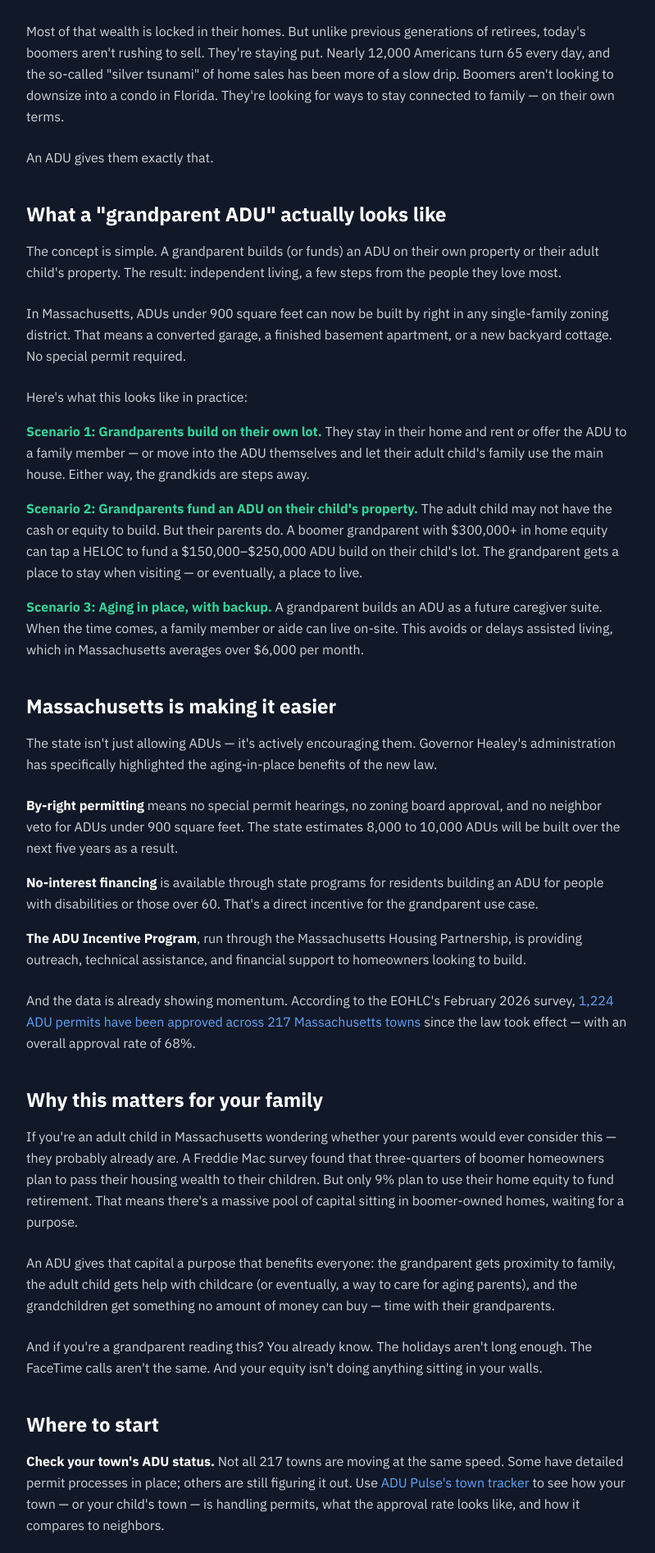
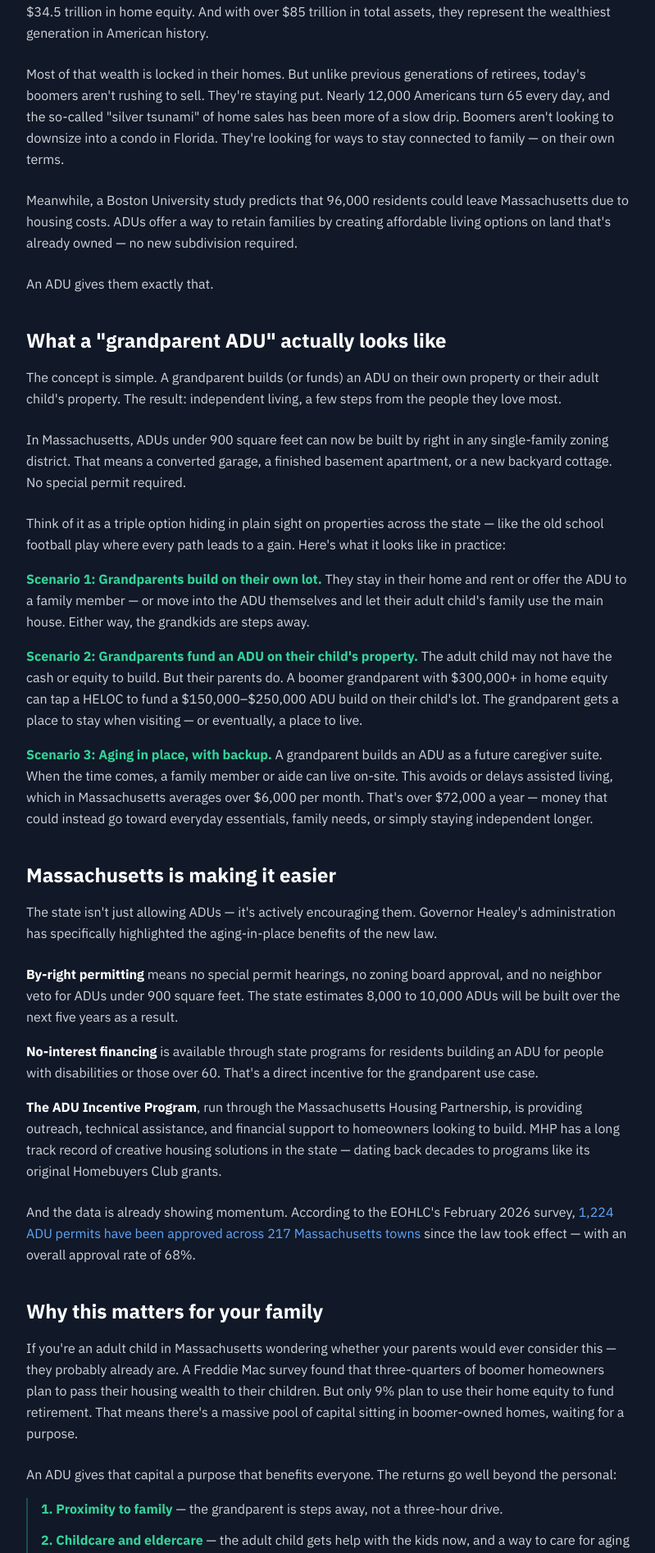
Before and after one commit to atwoodcollects/adupulse, a Next.js app: page /blog/grandparent-adu-massachusetts in a window 1280 px wide. Shown: the part 883-2777 px from the top of the page at 82% size, without its empty margins (240-1039 px from the left). Built offline with nearby package versions, Linux system fonts and the light colour scheme.

Commit message:
Update grandparent ADU blog with Bill's feedback + club/builders links

```diff
--- a/src/app/blog/grandparent-adu-massachusetts/page.tsx
+++ b/src/app/blog/grandparent-adu-massachusetts/page.tsx
@@ -43,7 +43,7 @@ export default function GrandparentADUMassachusetts() {
           </p>
 
           <p className="text-gray-300 leading-relaxed mb-6">
-            In Massachusetts, that conversation is turning into construction permits.
+            It's not a hypothetical. According to the National Association of Realtors, the number one reason Americans move is to be closer to family. And in Massachusetts, that conversation is turning into construction permits — in an estimated 900,000 backyards across the Commonwealth.
           </p>
 
           <p className="text-gray-300 leading-relaxed mb-8">
@@ -60,6 +60,10 @@ export default function GrandparentADUMassachusetts() {
             Most of that wealth is locked in their homes. But unlike previous generations of retirees, today's boomers aren't rushing to sell. They're staying put. Nearly 12,000 Americans turn 65 every day, and the so-called "silver tsunami" of home sales has been more of a slow drip. Boomers aren't looking to downsize into a condo in Florida. They're looking for ways to stay connected to family — on their own terms.
           </p>
 
+          <p className="text-gray-300 leading-relaxed mb-6">
+            Meanwhile, a Boston University study predicts that 96,000 residents could leave Massachusetts due to housing costs. ADUs offer a way to retain families by creating affordable living options on land that's already owned — no new subdivision required.
+          </p>
+
           <p className="text-gray-300 leading-relaxed mb-8">
             An ADU gives them exactly that.
           </p>
@@ -74,7 +78,9 @@ export default function GrandparentADUMassachusetts() {
             In Massachusetts, ADUs under 900 square feet can now be built by right in any single-family zoning district. That means a converted garage, a finished basement apartment, or a new backyard cottage. No special permit required.
           </p>
 
-          <p className="text-gray-300 leading-relaxed mb-4">Here's what this looks like in practice:</p>
+          <p className="text-gray-300 leading-relaxed mb-4">
+            Think of it as a triple option hiding in plain sight on properties across the state — like the old school football play where every path leads to a gain. Here's what it looks like in practice:
+          </p>
 
           <p className="text-gray-300 leading-relaxed mb-4">
             <strong className="text-emerald-400">Scenario 1: Grandparents build on their own lot.</strong> They stay in their home and rent or offer the ADU to a family member — or move into the ADU themselves and let their adult child's family use the main house. Either way, the grandkids are steps away.
@@ -85,7 +91,7 @@ export default function GrandparentADUMassachusetts() {
           </p>
 
           <p className="text-gray-300 leading-relaxed mb-8">
-            <strong className="text-emerald-400">Scenario 3: Aging in place, with backup.</strong> A grandparent builds an ADU as a future caregiver suite. When the time comes, a family member or aide can live on-site. This avoids or delays assisted living, which in Massachusetts averages over $6,000 per month.
+            <strong className="text-emerald-400">Scenario 3: Aging in place, with backup.</strong> A grandparent builds an ADU as a future caregiver suite. When the time comes, a family member or aide can live on-site. This avoids or delays assisted living, which in Massachusetts averages over $6,000 per month. That's over $72,000 a year — money that could instead go toward everyday essentials, family needs, or simply staying independent longer.
           </p>
 
           <h2 className="text-2xl font-bold text-white mt-10 mb-4">Massachusetts is making it easier</h2>
@@ -103,7 +109,7 @@ export default function GrandparentADUMassachusetts() {
           </p>
 
           <p className="text-gray-300 leading-relaxed mb-6">
-            <strong className="text-white">The ADU Incentive Program</strong>, run through the Massachusetts Housing Partnership, is providing outreach, technical assistance, and financial support to homeowners looking to build.
+            <strong className="text-white">The ADU Incentive Program</strong>, run through the Massachusetts Housing Partnership, is providing outreach, technical assistance, and financial support to homeowners looking to build. MHP has a long track record of creative housing solutions in the state — dating back decades to programs like its original Homebuyers Club grants.
           </p>
 
           <p className="text-gray-300 leading-relaxed mb-8">
@@ -116,9 +122,27 @@ export default function GrandparentADUMassachusetts() {
             If you're an adult child in Massachusetts wondering whether your parents would ever consider this — they probably already are. A Freddie Mac survey found that three-quarters of boomer homeowners plan to pass their housing wealth to their children. But only 9% plan to use their home equity to fund retirement. That means there's a massive pool of capital sitting in boomer-owned homes, waiting for a purpose.
           </p>
 
-          <p className="text-gray-300 leading-relaxed mb-6">
-            An ADU gives that capital a purpose that benefits everyone: the grandparent gets proximity to family, the adult child gets help with childcare (or eventually, a way to care for aging parents), and the grandchildren get something no amount of money can buy — time with their grandparents.
+          <p className="text-gray-300 leading-relaxed mb-4">
+            An ADU gives that capital a purpose that benefits everyone. The returns go well beyond the personal:
           </p>
+
+          <div className="space-y-3 mb-6 pl-4 border-l-2 border-emerald-400/30">
+            <p className="text-gray-300 leading-relaxed">
+              <strong className="text-emerald-400">1. Proximity to family</strong> — the grandparent is steps away, not a three-hour drive.
+            </p>
+            <p className="text-gray-300 leading-relaxed">
+              <strong className="text-emerald-400">2. Childcare and eldercare</strong> — the adult child gets help with the kids now, and a way to care for aging parents later.
+            </p>
+            <p className="text-gray-300 leading-relaxed">
+              <strong className="text-emerald-400">3. Time with grandchildren</strong> — something no amount of money can buy.
+            </p>
+            <p className="text-gray-300 leading-relaxed">
+              <strong className="text-emerald-400">4. Property value</strong> — an ADU adds real ROI to an existing asset, increasing the home's long-term worth.
+            </p>
+            <p className="text-gray-300 leading-relaxed">
+              <strong className="text-emerald-400">5. Health and longevity</strong> — studies consistently show that grandparents who live near family and stay socially engaged experience better health outcomes and added vitality.
+            </p>
+          </div>
 
           <p className="text-gray-300 leading-relaxed mb-8">
             And if you're a grandparent reading this? You already know. The holidays aren't long enough. The FaceTime calls aren't the same. And your equity isn't doing anything sitting in your walls.
@@ -138,8 +162,16 @@ export default function GrandparentADUMassachusetts() {
             <strong className="text-white">Understand the costs.</strong> Detached ADUs in Massachusetts typically range from $150,000 to $400,000. Attached conversions (basement, garage) can come in between $80,000 and $200,000. ADU Pulse's <Link href="/estimate" className="text-blue-400 hover:underline">cost estimator</Link> can give you a rough sense based on real permit data.
           </p>
 
+          <p className="text-gray-300 leading-relaxed mb-4">
+            <strong className="text-white">Save money by building together.</strong> You're probably not the only family in your town thinking about this. ADU Pulse's <Link href="/club" className="text-blue-400 hover:underline">ADU Club</Link> groups homeowners by town so you can unlock 15–20% group discounts from vetted builders. When a builder can do five ADUs in the same town instead of one, shared permitting knowledge, bulk materials, and crew efficiency all drive costs down. <Link href="/club" className="text-blue-400 hover:underline">Join your town's group</Link> — it's free, and we'll only reach out when there's a real deal to share.
+          </p>
+
+          <p className="text-gray-300 leading-relaxed mb-4">
+            <strong className="text-white">Explore financing options.</strong> HELOCs, FHA 203(k) renovation loans, and the state's no-interest financing program for homeowners over 60 are all worth investigating. Boston's ADU Pilot Program also offers up to $50,000 in grants for income-qualified homeowners.
+          </p>
+
           <p className="text-gray-300 leading-relaxed mb-8">
-            <strong className="text-white">Explore financing options.</strong> HELOCs, FHA 203(k) renovation loans, and the state's no-interest financing program for homeowners over 60 are all worth investigating. Boston's ADU Pilot Program also offers up to $50,000 in grants for income-qualified homeowners.
+            <strong className="text-white">If you're a builder or contractor</strong>, the demand is real and growing. ADU Pulse connects <Link href="/builders" className="text-blue-400 hover:underline">builders</Link> with pre-qualified, geographically clustered homeowner leads — not scattered one-offs. <Link href="/builders" className="text-blue-400 hover:underline">Join the builder network</Link> to see where interest is building in your region.
           </p>
 
           <div className="bg-gray-800/50 border border-gray-700 rounded-lg p-6 mb-8">
@@ -164,6 +196,12 @@ export default function GrandparentADUMassachusetts() {
               className="inline-flex items-center px-4 py-2 bg-gray-700 hover:bg-gray-600 text-white rounded-lg text-sm font-medium"
             >
               Cost Estimator
+            </Link>
+            <Link
+              href="/club"
+              className="inline-flex items-center px-4 py-2 bg-emerald-600 hover:bg-emerald-500 text-white rounded-lg text-sm font-medium"
+            >
+              Join ADU Club
             </Link>
           </div>
         </div>
```
